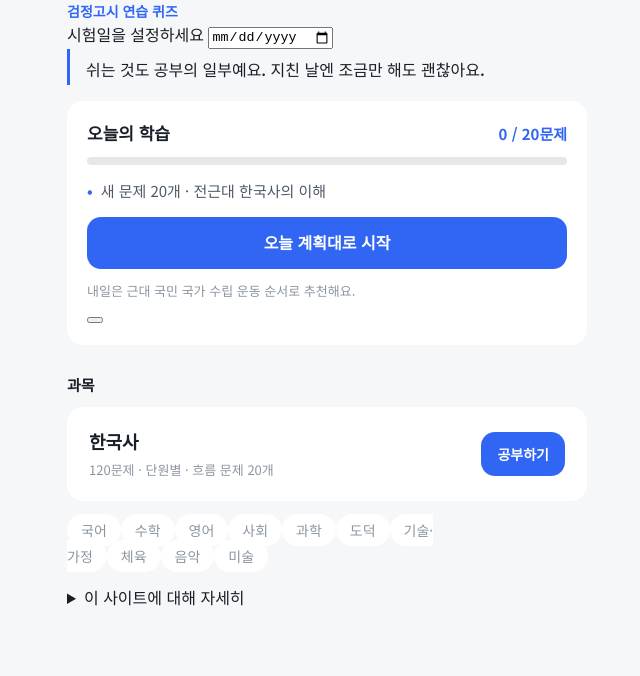
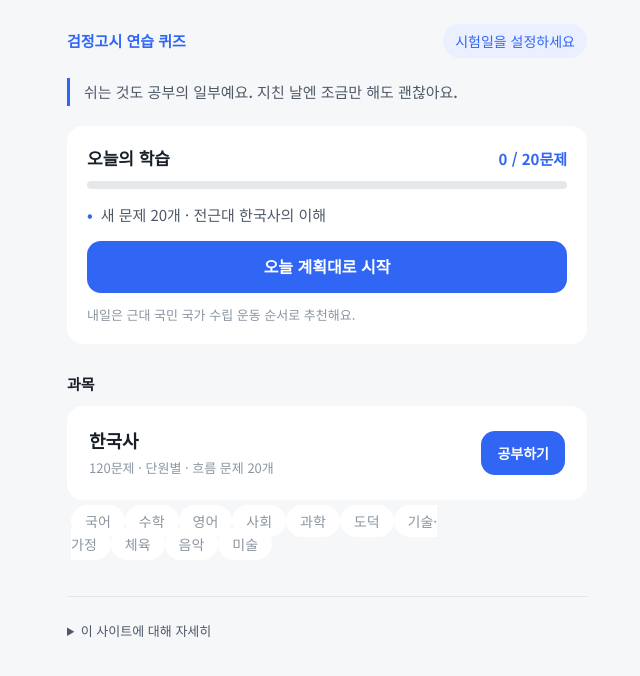
Before and after one commit to hoya100/gumjeong-study, a plain HTML site: page index.html in a window 1280 px wide. Shown: the whole page, without its empty margins (313-953 px from the left). Drawn offline with Linux system fonts and the light colour scheme.

Commit message:
Add visual hierarchy styles for home and quotes

```diff
--- a/style.css
+++ b/style.css
@@ -346,3 +346,52 @@ button.subject-card { width: 100%; border: 2px solid transparent; text-align: le
   padding: 14px 16px; font-size: 14px;
 }
 .donate p { margin: 0 0 12px; }
+
+/* =============================================================
+   v12 정리: 시각적 위계 + 점진적 공개
+   ============================================================= */
+
+/* 머리줄: 이름(왼쪽) + D-day 알약(오른쪽) */
+.home-top { display: flex; justify-content: space-between; align-items: center; padding: 24px 0 20px; }
+.home-top .eyebrow { font-size: 15px; }
+.dday-pill {
+  position: relative; overflow: hidden; cursor: pointer;
+  font-size: 14px; font-weight: 700; color: var(--accent);
+  background: var(--accent-soft); padding: 6px 12px; border-radius: 999px;
+  font-variant-numeric: tabular-nums;
+}
+.dday-pill .empty { font-weight: 500; }
+/* 날짜 입력칸은 알약 위에 투명하게 겹쳐 두어서, 알약을 누르면 달력이 열려요. */
+.dday-pill input { position: absolute; inset: 0; opacity: 0; cursor: pointer; }
+
+/* 한마디: 이름표 없이 문장만. 더 조용하게 */
+.quote-card { margin: 0 0 20px; padding: 2px 0 2px 14px; }
+.quote-text { margin: 0; font-size: 15px; color: var(--sub); font-weight: 500; }
+.quote-author { font-size: 12px; }
+
+/* 오늘의 학습 아래쪽 줄: 내일 미리보기(왼쪽) + 목표 변경(오른쪽) */
+.today-foot { margin-top: 12px; display: flex; justify-content: space-between; align-items: flex-start; gap: 12px; }
+.today-foot .tomorrow { margin: 0; }
+.text-btn {
+  border: none; background: none; padding: 0; flex-shrink: 0;
+  font-size: 13px; color: var(--accent); font-weight: 500; text-decoration: underline; text-underline-offset: 3px;
+}
+.goal-row { border-top: none; padding-top: 0; }
+
+/* 과목 카드 버튼: 회색 테두리(보조 버튼) */
+.subject-card .go-btn.secondary { background: var(--bg); border-color: var(--line); }
+
+/* 준비 중: 한 줄 글 */
+.soon-line { margin: 10px 4px 0; font-size: 13px; color: var(--muted); }
+.soon-line:empty { display: none; }
+
+/* 바닥글: 짧은 고지는 늘 보이게, 나머지는 접기 */
+.about { margin: 40px 0; padding-top: 16px; border-top: 1px solid var(--line); font-size: 13px; color: var(--muted); }
+.about-short { margin: 0 0 8px; }
+.about details p { margin: 8px 0 0; }
+details summary { cursor: pointer; color: var(--sub); font-size: 13px; list-style-position: inside; }
+details[open] summary { margin-bottom: 4px; }
+
+/* 과목 화면: 용어 설명 접기 */
+.help-more { margin: 20px 0 0; }
+.help-more .help-list { margin-top: 8px; }
```
